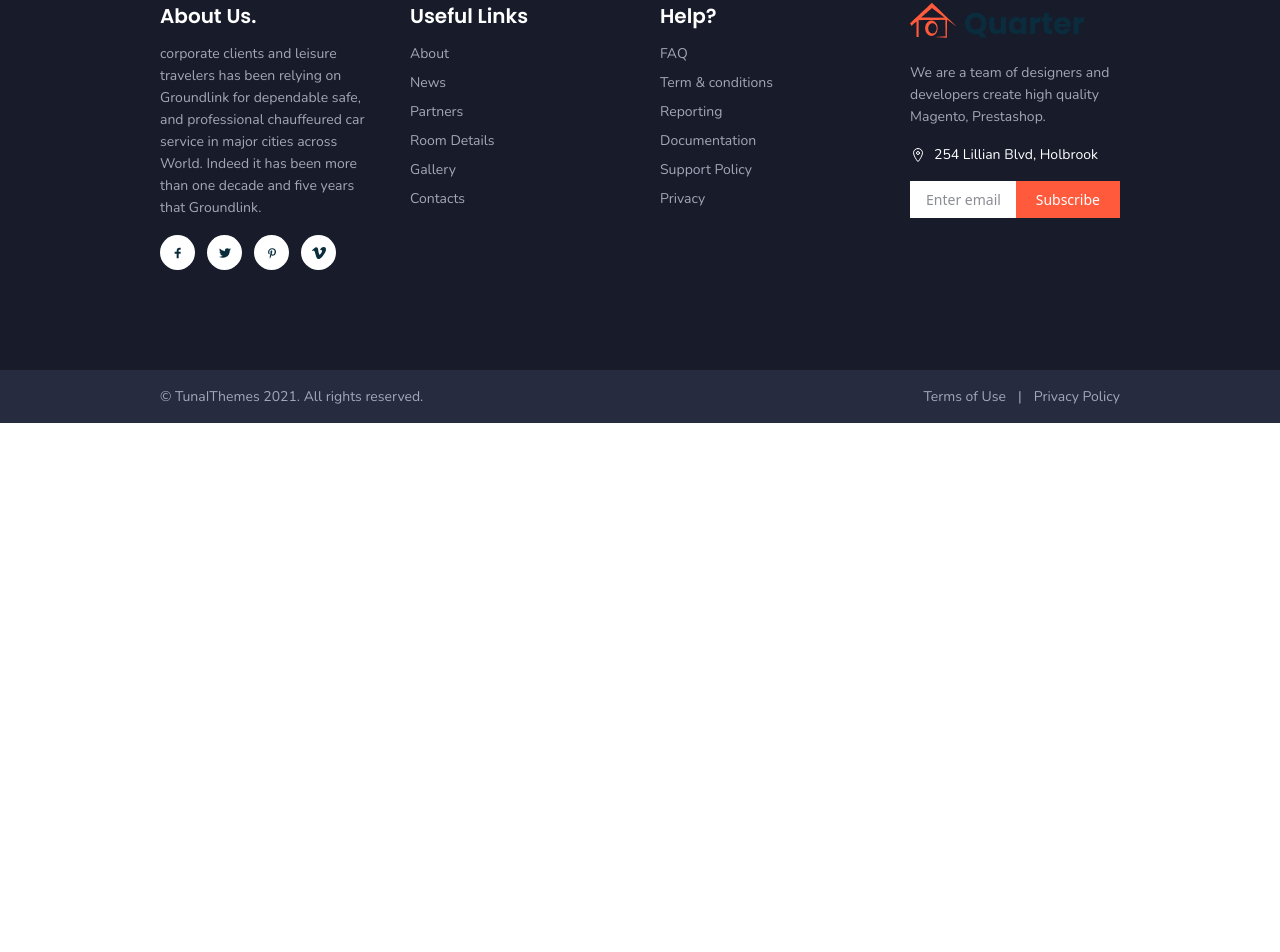
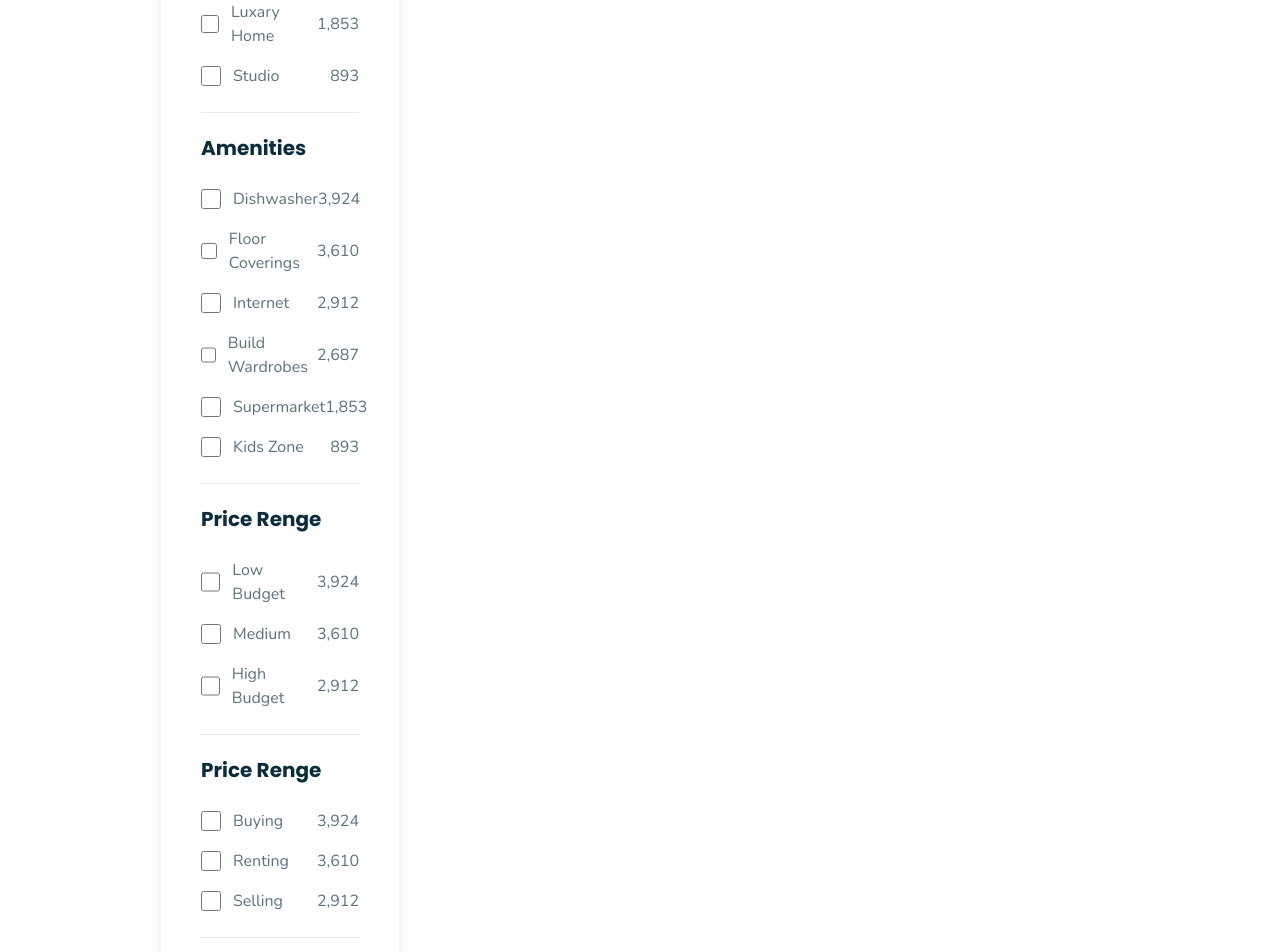
Before and after one commit to khaled6013/Quarter-next-js, a Next.js app: page /properties in a window 1280 px wide. Shown: the part 833-1785 px from the top of the page. Before the commit the page ends 1256 px from the top, so only its background shows below. Built offline with nearby package versions, Linux system fonts and the light colour scheme.

Commit message:
PropertyType done

```diff
--- a/app/components/ApartmentList.jsx
+++ b/app/components/ApartmentList.jsx
@@ -1,6 +1,8 @@
 import React from 'react'
 import { FaList } from "react-icons/fa";
 import { PiSquaresFourDuotone } from "react-icons/pi";
+import PropertyType from './PropertyType';
+import PropertyList from './PropertyList';
 
 const ApartmentList = () => {
     return (
@@ -56,14 +58,15 @@ const ApartmentList = () => {
                         </div>
                     </div>
                     <div className="lg:mt-10 mt-5">
-                       <div className="flex justify-between">
-                         <div className="w-4/12">
-
-                         </div>
-                         <div className="w-4/12">
-
-                         </div>
-                       </div>
+                        <div className="flex justify-between gap-5">
+                            <div className="lg:w-3/12">
+                                {/* properType.jsx  */}
+                                <PropertyType></PropertyType>
+                            </div>
+                            <div className="lg:w-9/12">
+                                <PropertyList></PropertyList>
+                            </div>
+                        </div>
                     </div>
                 </div>
             </div>
--- /dev/null
+++ b/app/components/PropertyList.jsx
@@ -0,0 +1,9 @@
+import React from 'react'
+
+const PropertyList = () => {
+  return (
+    <div>PropertyList</div>
+  )
+}
+
+export default PropertyList
--- /dev/null
+++ b/app/components/PropertyType.jsx
@@ -0,0 +1,157 @@
+import React from 'react'
+
+const PropertyType = () => {
+    const types = [
+        { name: "House", count: "3,924", checked: false },
+        { name: "Single Family", count: "3,610", checked: false },
+        { name: "Apartment", count: "2,912", checked: false },
+        { name: "Office Villa", count: "2,687", checked: false },
+        { name: "Luxary Home", count: "1,853", checked: false },
+        { name: "Studio", count: "893", checked: false },
+    ];
+    const Amenities = [
+        { name: "Dishwasher", count: "3,924", checked: false },
+        { name: "Floor Coverings", count: "3,610", checked: false },
+        { name: "Internet", count: "2,912", checked: false },
+        { name: "Build Wardrobes", count: "2,687", checked: false },
+        { name: "Supermarket", count: "1,853", checked: false },
+        { name: "Kids Zone", count: "893", checked: false },
+    ];
+    const Price  = [
+        { name: "Low Budget", count: "3,924", checked: false },
+        { name: "Medium", count: "3,610", checked: false },
+        { name: "High Budget", count: "2,912", checked: false },
+    ];
+    const Catagory  = [
+        { name: "Buying", count: "3,924", checked: false },
+        { name: "Renting", count: "3,610", checked: false },
+        { name: "Selling", count: "2,912", checked: false },
+    ];
+
+    return (
+        <>
+            <div className="lg:p-10 p-5 bg-white shadow-lg rounded-md border border-gray-100">
+
+                <div className="border-b border-gray-200 pb-6">
+                    <h3 className="font-bold text-[#0A2C3D] text-[20px] font-poppins mb-6">
+                        Property Type
+                    </h3>
+                    <ul className="flex flex-col gap-y-4">
+                        {types.map((item, index) => (
+                            <li key={index} className="flex items-center justify-between group cursor-pointer">
+                                <div className="flex items-center gap-3">
+                                    <input
+                                        type="checkbox"
+                                        id={`type-${index}`}
+                                        defaultChecked={item.checked}
+                                        className="w-5 h-5 rounded border-[#E2E8F0] text-[#FF5A3C] focus:ring-0 accent-[#FF5A3C] cursor-pointer"
+                                    />
+                                    <label
+                                        htmlFor={`type-${index}`}
+                                        className={`text-[16px] font-nunito cursor-pointer transition-colors duration-200 ${item.checked ? 'text-[#0A2C3D]' : 'text-[#5C727D] group-hover:text-[#FF5A3C]'
+                                            }`}
+                                    >
+                                        {item.name}
+                                    </label>
+                                </div>
+                                <span className="text-[#5C727D] text-[16px] font-nunito group-hover:text-[#FF5A3C] transition-colors duration-200">
+                                    {item.count}
+                                </span>
+                            </li>
+                        ))}
+                    </ul>
+                </div>
+                <div className="border-b border-gray-200 pb-6 lg:mt-5 ">
+                    <h3 className="font-bold text-[#0A2C3D] text-[20px] font-poppins mb-6">
+                       Amenities
+                    </h3>
+                    <ul className="flex flex-col gap-y-4">
+                        {Amenities.map((item,indexOne) => (
+                            <li key={indexOne} className="flex items-center justify-between group cursor-pointer">
+                                <div className="flex items-center gap-3">
+                                    <input
+                                        type="checkbox"
+                                        id={`typeOne-${indexOne}`}
+                                        defaultChecked={item.checked}
+                                        className="w-5 h-5 rounded border-[#E2E8F0] text-[#FF5A3C] focus:ring-0 accent-[#FF5A3C] cursor-pointer"
+                                    />
+                                    <label
+                                        htmlFor={`typeOne-${indexOne}`}
+                                        className={`text-[16px] font-nunito cursor-pointer transition-colors duration-200 ${item.checked ? 'text-[#0A2C3D]' : 'text-[#5C727D] group-hover:text-[#FF5A3C]'
+                                            }`}
+                                    >
+                                        {item.name}
+                                    </label>
+                                </div>
+                                <span className="text-[#5C727D] text-[16px] font-nunito group-hover:text-[#FF5A3C] transition-colors duration-200">
+                                    {item.count}
+                                </span>
+                            </li>
+                        ))}
+                    </ul>
+                </div>
+                <div className="border-b border-gray-200 pb-6 lg:mt-5 ">
+                    <h3 className="font-bold text-[#0A2C3D] text-[20px] font-poppins mb-6">
+                      Price Renge
+                    </h3>
+                    <ul className="flex flex-col gap-y-4">
+                        {Price.map((item,indexTwo) => (
+                            <li key={indexTwo} className="flex items-center justify-between group cursor-pointer">
+                                <div className="flex items-center gap-3">
+                                    <input
+                                        type="checkbox"
+                                        id={`typeTwo-${indexTwo}`}
+                                        defaultChecked={item.checked}
+                                        className="w-5 h-5 rounded border-[#E2E8F0] text-[#FF5A3C] focus:ring-0 accent-[#FF5A3C] cursor-pointer"
+                                    />
+                                    <label
+                                        htmlFor={`typeTwo-${indexTwo}`}
+                                        className={`text-[16px] font-nunito cursor-pointer transition-colors duration-200 ${item.checked ? 'text-[#0A2C3D]' : 'text-[#5C727D] group-hover:text-[#FF5A3C]'
+                                            }`}
+                                    >
+                                        {item.name}
+                                    </label>
+                                </div>
+                                <span className="text-[#5C727D] text-[16px] font-nunito group-hover:text-[#FF5A3C] transition-colors duration-200">
+                                    {item.count}
+                                </span>
+                            </li>
+                        ))}
+                    </ul>
+                </div>
+                <div className="border-b border-gray-200 pb-6 lg:mt-5 ">
+                    <h3 className="font-bold text-[#0A2C3D] text-[20px] font-poppins mb-6">
+                      Price Renge
+                    </h3>
+                    <ul className="flex flex-col gap-y-4">
+                        {Catagory.map((item,indexThree) => (
+                            <li key={indexThree} className="flex items-center justify-between group cursor-pointer">
+                                <div className="flex items-center gap-3">
+                                    <input
+                                        type="checkbox"
+                                        id={`typeThree-${indexThree}`}
+                                        defaultChecked={item.checked}
+                                        className="w-5 h-5 rounded border-[#E2E8F0] text-[#FF5A3C] focus:ring-0 accent-[#FF5A3C] cursor-pointer"
+                                    />
+                                    <label
+                                        htmlFor={`typeThree-${indexThree}`}
+                                        className={`text-[16px] font-nunito cursor-pointer transition-colors duration-200 ${item.checked ? 'text-[#0A2C3D]' : 'text-[#5C727D] group-hover:text-[#FF5A3C]'
+                                            }`}
+                                    >
+                                        {item.name}
+                                    </label>
+                                </div>
+                                <span className="text-[#5C727D] text-[16px] font-nunito group-hover:text-[#FF5A3C] transition-colors duration-200">
+                                    {item.count}
+                                </span>
+                            </li>
+                        ))}
+                    </ul>
+                </div>
+
+            </div>
+        </>
+    )
+}
+
+export default PropertyType
```
